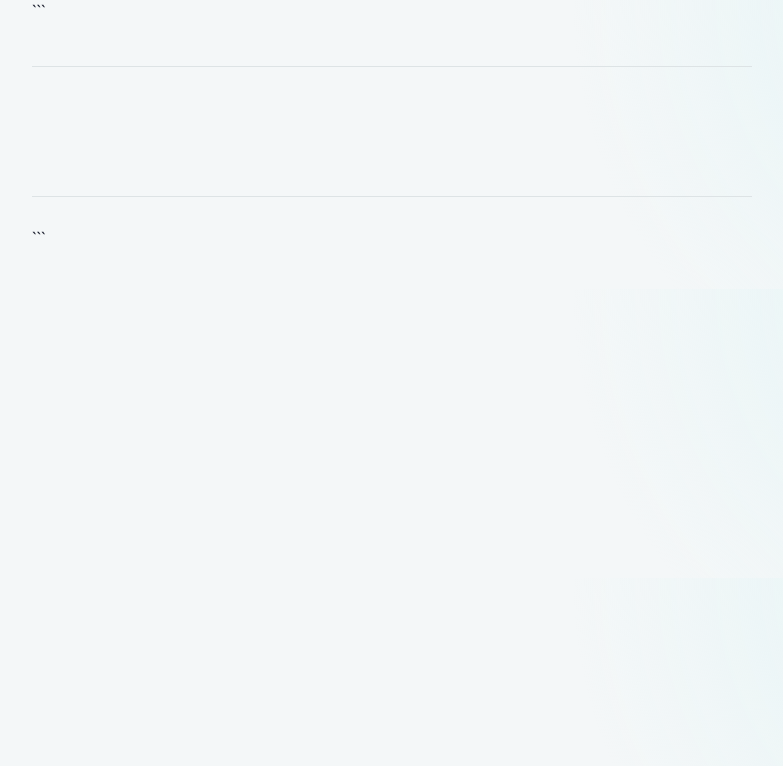
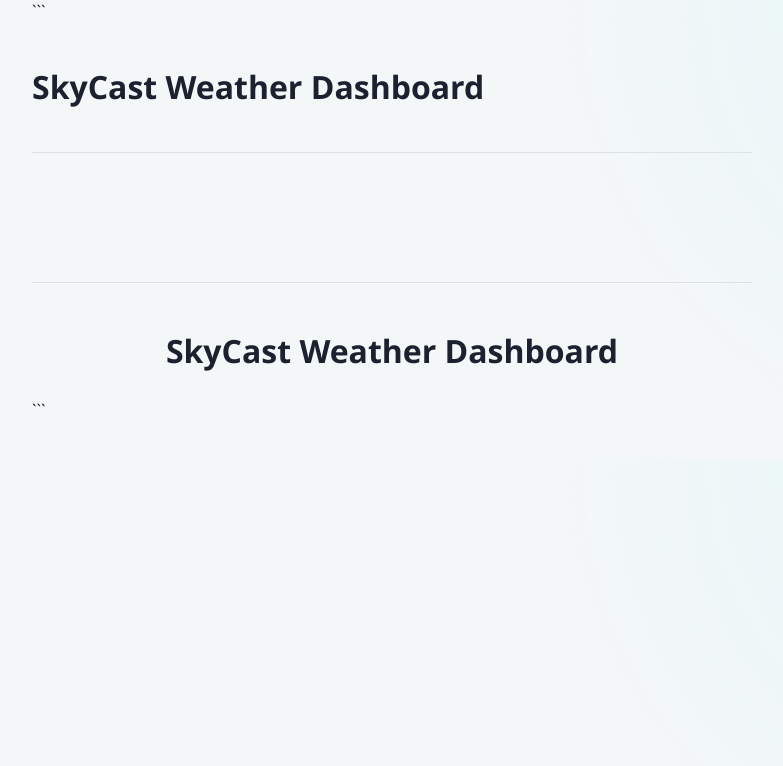
Before and after one commit to thashmikanavod33-blip/skycast-weather-app, a plain HTML site: page index.html in a window 1280 px wide. Shown: the whole page, without its empty margins (248-1031 px from the left). Drawn offline with Linux system fonts and the light colour scheme.

Commit message:
Add header and footer to index.html

````diff
--- a/index.html
+++ b/index.html
@@ -20,7 +20,7 @@
 ```
 <!-- Header -->
 <header class="site-header">
-
+  <h1>SkyCast Weather Dashboard</h1>
   <div class="brand">
 
     <!-- TODO 2:
@@ -221,7 +221,7 @@
 
 <!-- Footer -->
 <footer class="site-footer">
-
+<h1>SkyCast Weather Dashboard</h1>
   <!-- TODO 18:
        Create the footer brand.
 
````
